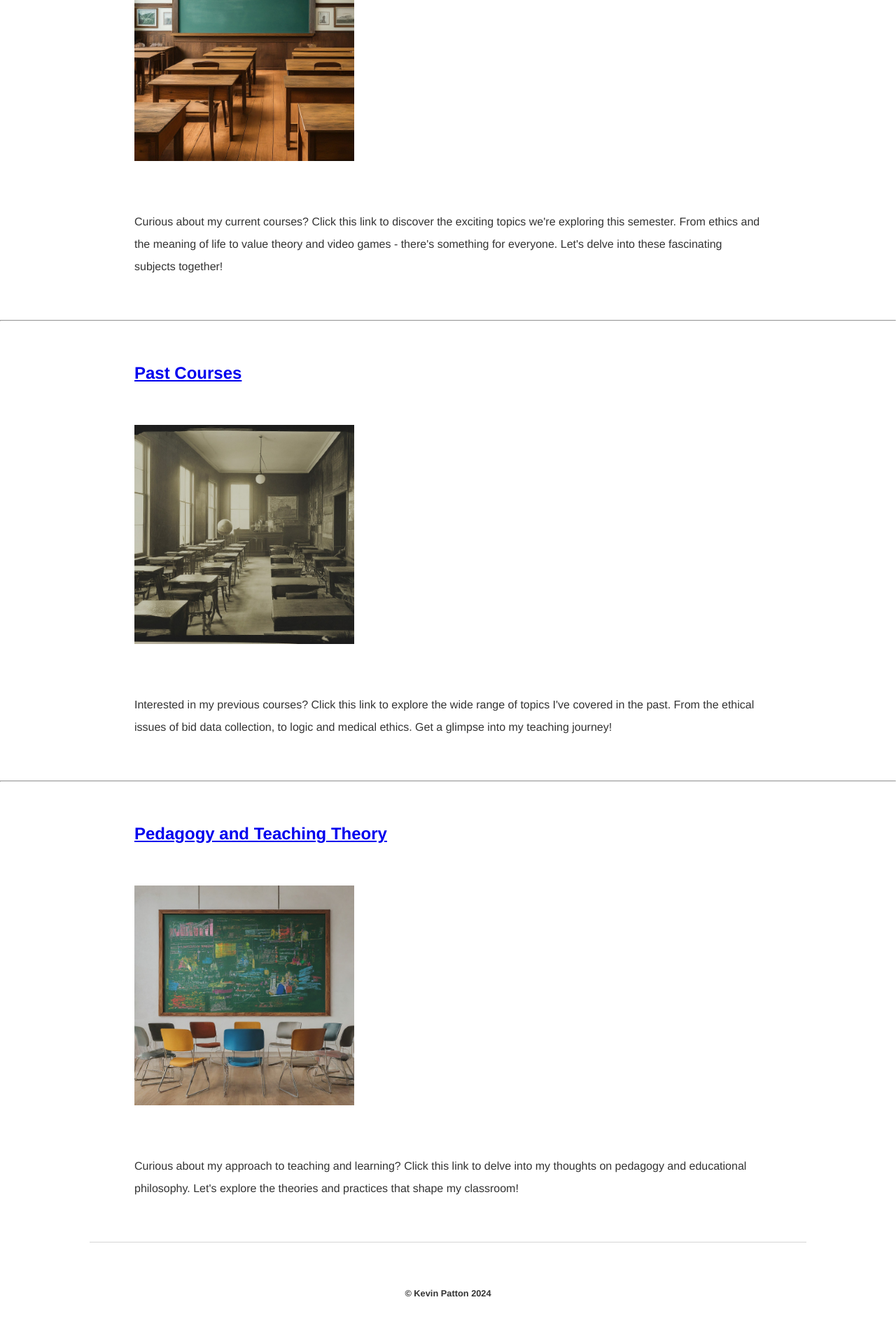
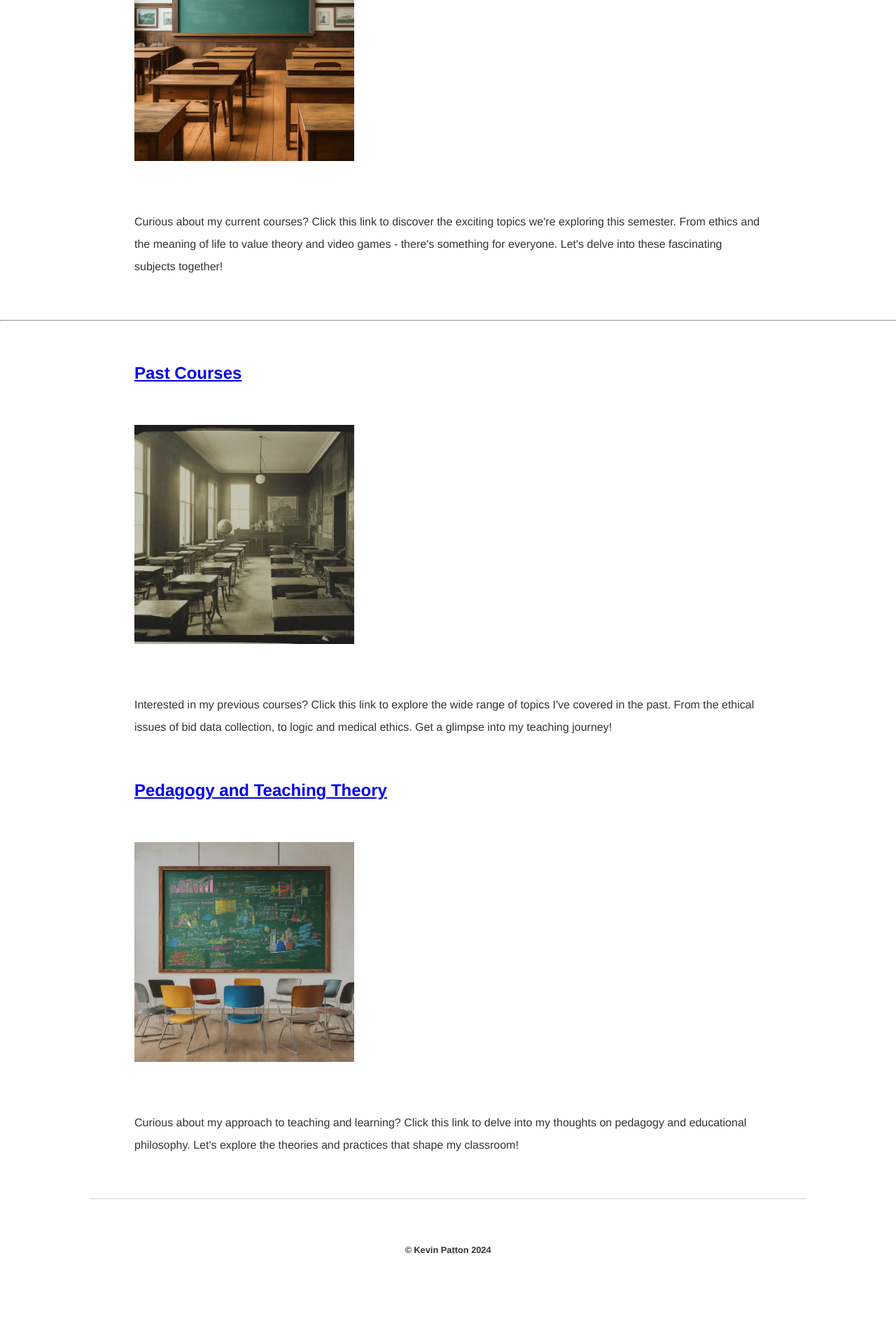
Before and after one commit to kevinjpatton/kevinjpatton.github.io, a Jekyll site: the page built from teaching/index.html, in a window 1280 px wide. Shown: the part 580-2500 px from the top of the page at 70% size. Built offline with Jekyll 4.4.1, drawn with Linux system fonts in a browser that asks for light colours; Markdown is read by kramdown in place of the engine named in the settings; after the commit the page ends 2438 px from its top, so only the background shows below that.

Commit message:
Update index.html

```diff
--- a/teaching/index.html
+++ b/teaching/index.html
@@ -6,7 +6,6 @@ title: Teaching - Kevin Patton
 </div>
 <hr>
 <h2><a href="/teaching/pastcourses/">Past Courses</a></h2><p><img src="/teaching/pastcourses/Past_Courses.jpg" alt="past_philosophy_classes" class="thumbnail"></p><p>Interested in my previous courses? Click this link to explore the wide range of topics I've covered in the past. From the ethical issues of bid data collection, to logic and medical ethics. Get a glimpse into my teaching journey!</p>
-</div>
-<hr>
+
 <h2><a href="/teaching/pedagogy/">Pedagogy and Teaching Theory</a></h2><p><img src="/teaching/pedagogy/Pedagogy.jpg" alt="pedagogy_and_teaching_theory" class="thumbnail"></p><p>Curious about my approach to teaching and learning? Click this link to delve into my thoughts on pedagogy and educational philosophy. Let's explore the theories and practices that shape my classroom!</p>
 </div>
```
